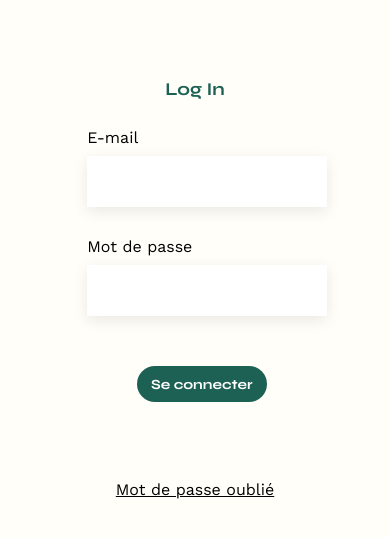
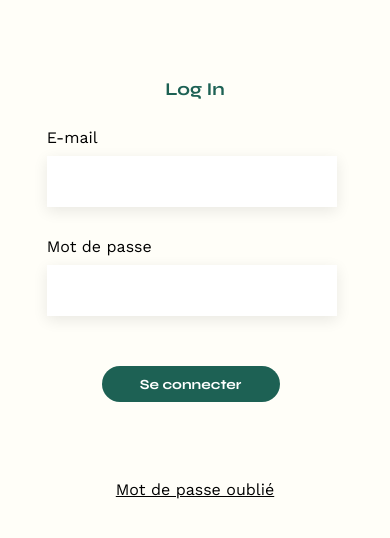
Before and after one commit to Anylisse/Portfolio-architecte-sophie-bluel, a plain HTML site: page FrontEnd/login.html in a window 390 px wide. Shown: the part 142-680 px from the top of the page. Drawn offline with nearby package versions, Linux system fonts and the light colour scheme.

Commit message:
Modifications CSS responsive

```diff
--- a/FrontEnd/assets/style.css
+++ b/FrontEnd/assets/style.css
@@ -824,13 +824,12 @@ input[type="submit"] {
 	}
 
 	#login form {
-		width: 65%;
 		margin: auto;
 	}
 
 	#login input[type="email"],
 	[type="password"] {
-		width: 240px;
+		width: 290px;
 	}
 
 	#login a {
@@ -839,6 +838,6 @@ input[type="submit"] {
 
 	#login input[type="submit"] {
 		width: 60%;
-		margin: 50px 140px 0 50px;
+		margin: 50px 140px 0 55px;
 	}
 }
```
